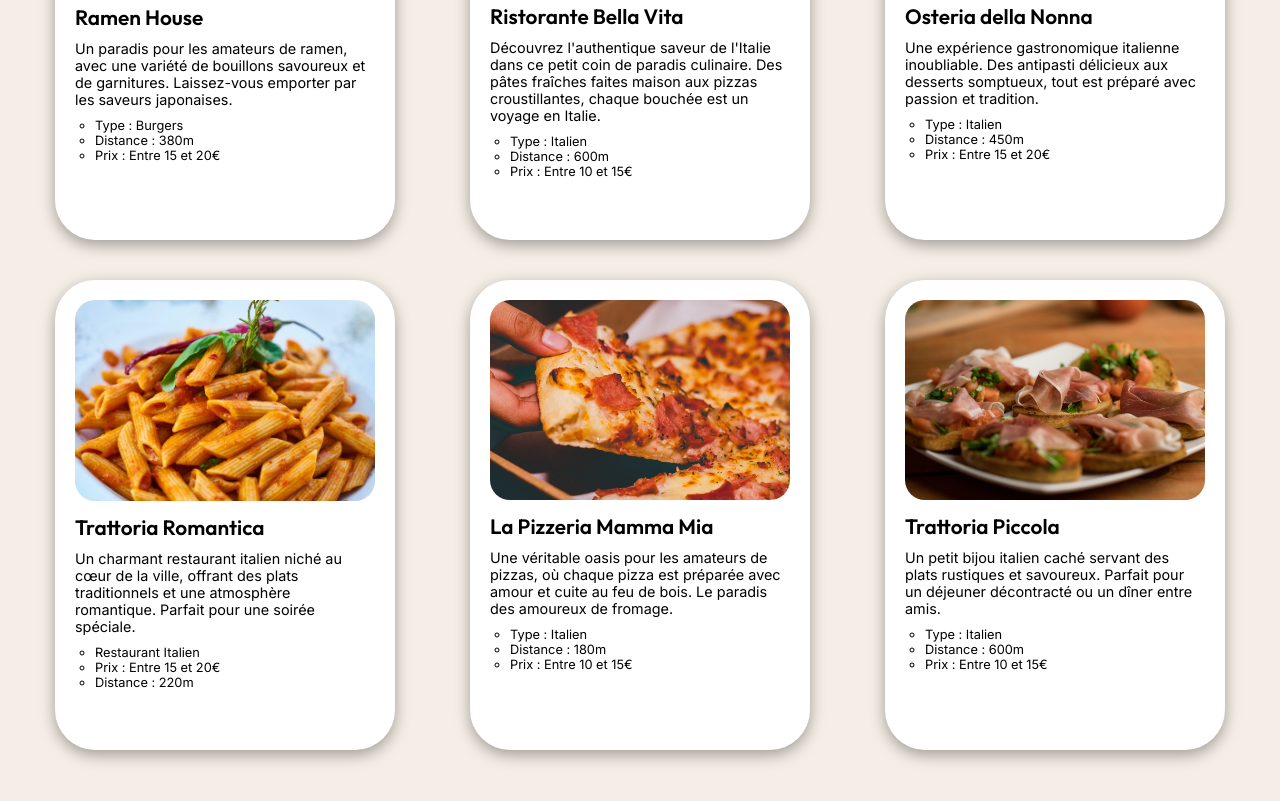
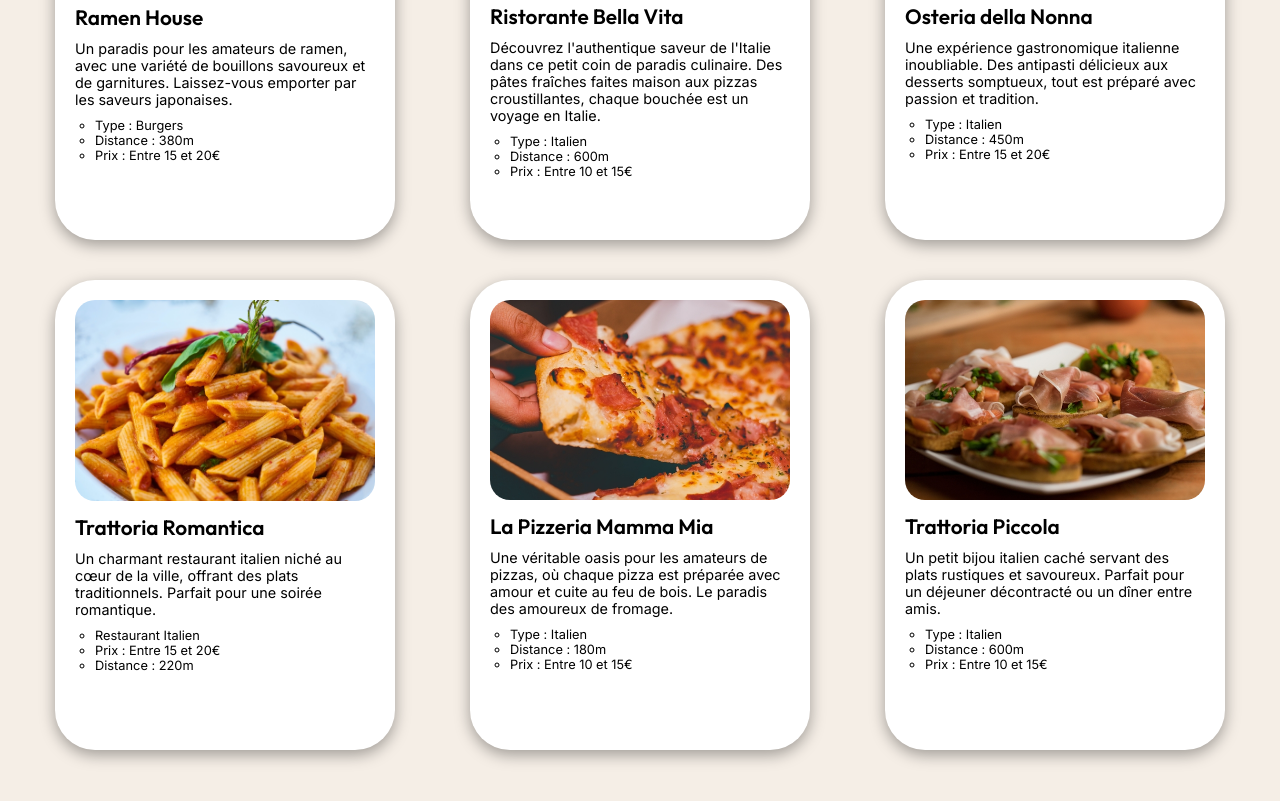
Before and after one commit to SebSamPro/Project-P1, a plain HTML site: page index.html in a window 1280 px wide. Shown: the part 1967-2768 px from the top of the page. Drawn offline with Linux system fonts and the light colour scheme; a web font is replaced by a local one.

Commit message:
edit HTML

```diff
--- a/index.html
+++ b/index.html
@@ -184,7 +184,6 @@
           Vous êtes écolos? Vous n’aimez pas consommer du CO2? La moindre
             bouchée de ces sushis vous renvoie directement au Pays du soleil
             levant. Plus besoin d’avion!
-
         </p>
         <ul>
           <li>Type : Japonais</li>
@@ -199,9 +198,7 @@
         <ul>
           <li>Adresse : 47 allée Chanteloup, 59000 Lille</li>
             <li>Numéro :+33 3 54 32 10 98</li>
-            <li>Horaires d'ouverture :</li>
-            <li>Lundi à vendredi : 12h00 - 15h00, 18h30 - 22h30</li>
-            <li>Samedi et dimanche : 11h30 - 23h00</li>
+            <li>Horaires d'ouverture :<br>- Lundi à vendredi : 12h00 - 15h00, 18h30 - 22h30<br>- Samedi et dimanche : 11h30 - 23h00</li>
         </ul>
       </div>
     </article>
@@ -214,13 +211,11 @@
           Si vous pensiez quand les raviolis sont d’origines chinoises,
             attendez de goûter les merveilleux gyozas de chez Kyoto. Après tant
             de saveurs, vous allez en douter!
-
         </p>
         <ul>
           <li>Type : Japonais</li>
             <li>Distance : 50m</li>
             <li>Prix : Entre 20 et 25 €</li>
-
         </ul>
       </div>
 
@@ -230,10 +225,7 @@
         <ul>
           <li>Adresse : 2 avenue Marie-Louise Dewaulle, 59000 Lille</li>
           <li>Numéro :+33 3 65 43 21 09</li>
-          <li>Horaires d'ouverture :</li>
-          <li>Lundi à jeudi : 11h00 - 14h30, 18h00 - 21h30</li>
-          <li>Vendredi et samedi : 12h00 - 22h00</li>
-
+          <li>Horaires d'ouverture :<br>- Lundi à jeudi : 11h00 - 14h30, 18h00 - 21h30<br>- Vendredi et samedi : 12h00 - 22h00</li>
         </ul>
       </div>
     </article>
@@ -246,13 +238,11 @@
           Clin d’oeil à Naruto ou référence au cerisier ? Qu’importe ! Vous
             oublierez tellement cette question devant la beauté de ces sushis
             dragon qui vous rappelleront les couleurs de l’arc en ciel.
-
         </p>
         <ul>
           <li>Type : Japonais</li>
             <li>Distance : 570m</li>
             <li>Prix : Entre 30 et 35 €</li>
-
         </ul>
       </div>
 
@@ -262,9 +252,7 @@
         <ul>
           <li>Adresse : 49 quai de l’ouest, 59000 Lille</li>
             <li>Numéro :+33 3 76 54 32 01</li>
-            <li>Horaires d'ouverture :</li>
-            <li>Lundi à samedi : 10h30 - 15h00</li>
-            <li>Dimanche : 12h00 - 15h30</li>
+            <li>Horaires d'ouverture :<br>Lundi à samedi : 10h30 - 15h00<br>Dimanche : 12h00 - 15h30</li>
         </ul>
       </div>
     </article>
@@ -276,13 +264,11 @@
         <p>
           Plongez dans l'art culinaire japonais avec des sushis frais, des sashimis délicats et des rouleaux de
             spécialité. Une expérience authentique de la cuisine japonaise.
-
         </p>
         <ul>
           <li>Type : Japonais</li>
             <li>Distance : 300m</li>
             <li>Prix : Entre 10 et 15 €</li>
-
         </ul>
       </div>
 
@@ -292,9 +278,7 @@
         <ul>
           <li>Adresse : 56 rue kant, 59000 Lille</li>
             <li>Numéro :+33 3 09 87 65 43</li>
-            <li>Horaires d'ouverture :</li>
-            <li>Lundi à vendredi : 12h30 - 14h30, 19h00 - 22h00</li>
-            <li>Samedi et dimanche : 11h00 - 23h00</li>
+            <li>Horaires d'ouverture :<br>- Lundi à vendredi : 12h30 - 14h30, 19h00 - 22h00<br>- Samedi et dimanche : 11h00 - 23h00</li>
         </ul>
       </div>
     </article>
@@ -321,9 +305,7 @@
         <ul>
           <li>Adresse : 325 rue des Bois Blancs, 59000 Lille</li>
             <li>Numéro :+33 3 32 10 98 76</li>
-            <li>Horaires d'ouverture :</li>
-            <li>Lundi à jeudi : 12h00 - 14h00, 18h30 - 21h30</li>
-            <li>Vendredi et samedi : 12h00 - 22h00</li>
+            <li>Horaires d'ouverture :<br>- Lundi à jeudi : 12h00 - 14h00, 18h30 - 21h30<br>- Vendredi et samedi : 12h00 - 22h00</li>
         </ul>
       </div>
     </article>
@@ -336,13 +318,11 @@
           Découvrez l'authentique saveur de l'Italie dans ce petit coin de
             paradis culinaire. Des pâtes fraîches faites maison aux pizzas
             croustillantes, chaque bouchée est un voyage en Italie.
-
         </p>
         <ul>
           <li>Type : Italien </li>
             <li>Distance : 600m</li>
             <li>Prix : Entre 10 et 15€</li>
-
         </ul>
       </div>
 
@@ -352,9 +332,7 @@
         <ul>
           <li>Adresse : 290 avenue Arthur Notebart, 59000 Lille</li>
         <li>Numéro :+33 3 43 21 09 87</li>
-        <li>Horaires d'ouverture :</li>
-        <li>Lundi à vendredi : 12h00 - 15h00, 19h00 - 23h00</li>
-        <li>Samedi et dimanche : 11h30 - 22h30</li>
+        <li>Horaires d'ouverture :<br>- Lundi à vendredi : 12h00 - 15h00, 19h00 - 23h00<br>- Samedi et dimanche : 11h30 - 22h30</li>
         </ul>
       </div>
     </article>
@@ -364,9 +342,8 @@
         <img src="pictures/italien2.png" alt="pizza avec de la ricotta" />
         <h2>Osteria della Nonna</h2>
         <p>
-          Une expérience gastronomique italienne inoubliable. Des antipasti délicieux aux desserts somptueux, tout
-                est
-                préparé avec passion et tradition.
+          Une expérience gastronomique italienne inoubliable.
+          Des antipasti délicieux aux desserts somptueux, tout est préparé avec passion et tradition.
         </p>
         <ul>
           <li>Type : Italien</li>
@@ -381,9 +358,7 @@
         <ul>
           <li>Adresse : 7 rue Galilée, 59000 Lille</li>
                 <li>Numéro :+33 3 54 32 10 01</li>
-                <li>Horaires d'ouverture :</li>
-                <li>Lundi à jeudi : 11h30 - 14h30, 18h30 - 21h30</li>
-                <li>Vendredi et samedi : 12h00 - 22h00</li>
+                <li>Horaires d'ouverture :<br>- Lundi à jeudi : 11h30 - 14h30, 18h30 - 21h30<br>- Vendredi et samedi : 12h00 - 22h00</li>
         </ul>
       </div>
     </article>
@@ -393,15 +368,13 @@
         <img src="pictures/italien3.png" alt="pâtes tomates basilic" />
         <h2>Trattoria Romantica</h2>
         <p>
-          Un charmant restaurant italien niché au cœur de la ville, offrant
-                des plats traditionnels et une atmosphère romantique. Parfait pour
-                une soirée spéciale.
+          Un charmant restaurant italien niché au cœur de la ville, offrant des plats traditionnels.
+          Parfait pour une soirée romantique.
         </p>
         <ul>
           <li>Restaurant Italien</li>
                 <li>Prix : Entre 15 et 20€</li>
                 <li>Distance : 220m</li>
-
         </ul>
       </div>
 
@@ -411,9 +384,7 @@
         <ul>
           <li>Adresse : 13 rue Proudhon, 59000 Lille</li>
                 <li>Numéro :+33 3 65 43 21 54</li>
-                <li>Horaires d'ouverture :</li>
-                <li>Lundi à samedi : 11h30 - 15h00</li>
-                <li>Dimanche : 12h00 - 15h30</li>
+                <li>Horaires d'ouverture :<br>- Lundi à samedi : 11h30 - 15h00<br>- Dimanche : 12h00 - 15h30</li>
         </ul>
       </div>
     </article>
@@ -423,9 +394,8 @@
         <img src="pictures/italien4.png" alt="part de pizza avec du jambon" />
         <h2>La Pizzeria Mamma Mia</h2>
         <p>
-          Une véritable oasis pour les amateurs de pizzas, où chaque pizza est
-                préparée avec amour et cuite au feu de bois. Le paradis des amoureux
-                de fromage.
+          Une véritable oasis pour les amateurs de pizzas, où chaque pizza est préparée avec amour et cuite au feu de bois.
+          Le paradis des amoureux de fromage.
         </p>
         <ul>
           <li>Type : Italien</li>
@@ -440,9 +410,8 @@
         <ul>
           <li>Adresse : 1 rue James Watt, 59000 Lille</li>
                 <li>Numéro : +33 3 09 87 65 43</li>
-                <li>Horaires d'ouverture :</li>
-                <li>Lundi à vendredi : 12h30 - 14h30, 19h00 - 22h00</li>
-                <li>Samedi et dimanche : 11h00 - 23h00</li>
+                <li>Horaires d'ouverture :<br>- Lundi à vendredi : 12h30 - 14h30, 19h00 - 22h00</li>
+                <br>Samedi et dimanche : 11h00 - 23h00</li>
         </ul>
       </div>
     </article>
@@ -452,9 +421,8 @@
         <img src="pictures/italien5.png" alt="pizza ricotta et épinards sur une table en bois" " />
         <h2>Trattoria Piccola</h2>
         <p>
-          Un petit bijou italien caché servant des plats rustiques et savoureux. Parfait pour un déjeuner
-                décontracté ou
-                un dîner entre amis.
+          Un petit bijou italien caché servant des plats rustiques et savoureux.
+          Parfait pour un déjeuner décontracté ou un dîner entre amis.
         </p>
         <ul>
           <li>Type : Italien</li>
@@ -469,16 +437,10 @@
         <ul>
           <li>Adresse : 17 rue Copernic, 59000 Lille</li>
       <li>Numéro :+33 3 32 10 98 76</li>
-      <li>Horaires d'ouverture :</li>
-      <li>Lundi à jeudi : 12h00 - 14h00, 18h30 - 21h30</li>
-      <li>Vendredi et samedi : 12h00 - 22h00</li>
+      <li>Horaires d'ouverture :<br>- Lundi à jeudi : 12h00 - 14h00, 18h30 - 21h30<br>- Vendredi et samedi : 12h00 - 22h00</li>
         </ul>
       </div>
     </article>
-
-
-
-
 
     <footer>
       <p>© WILD EATS</p>
```
